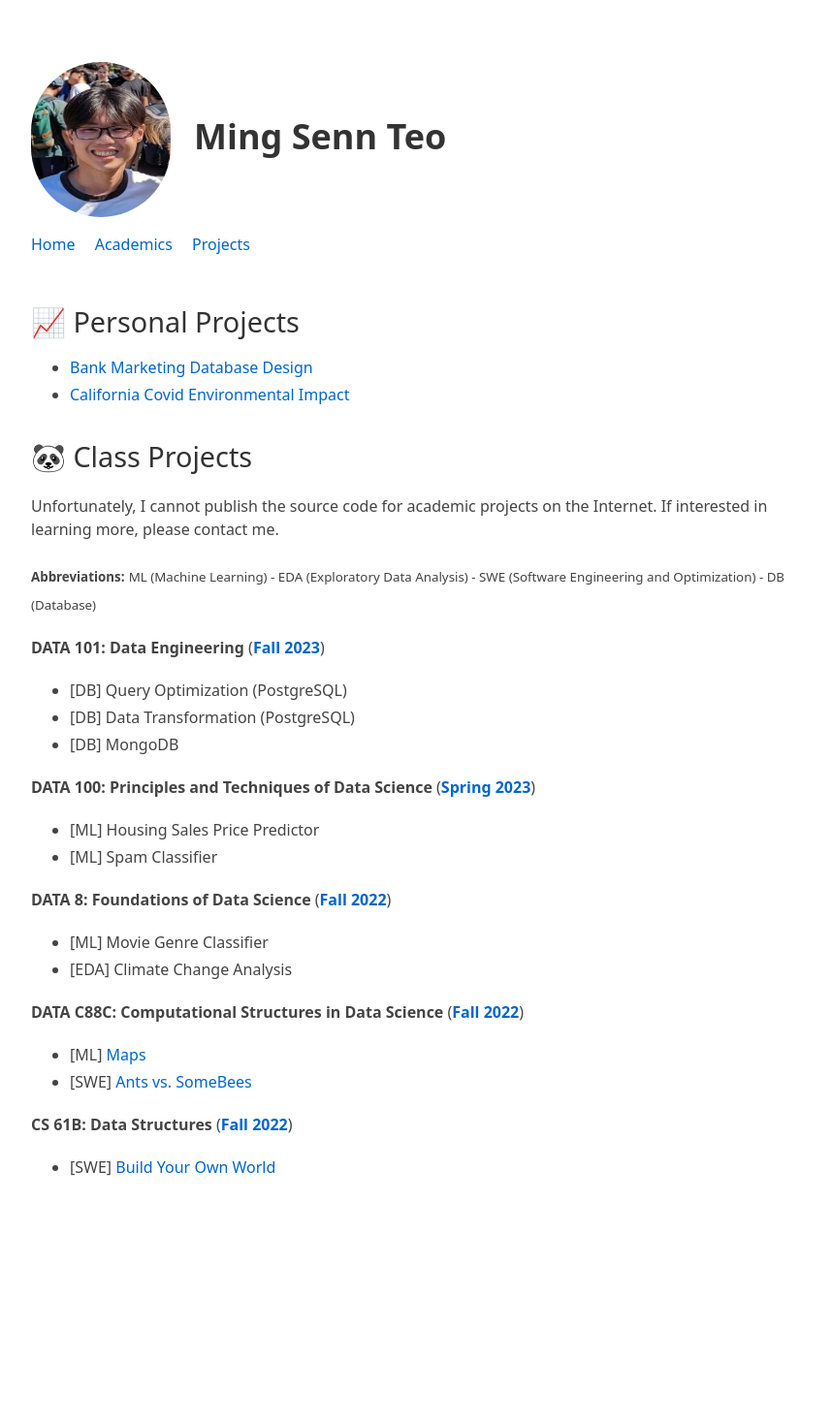
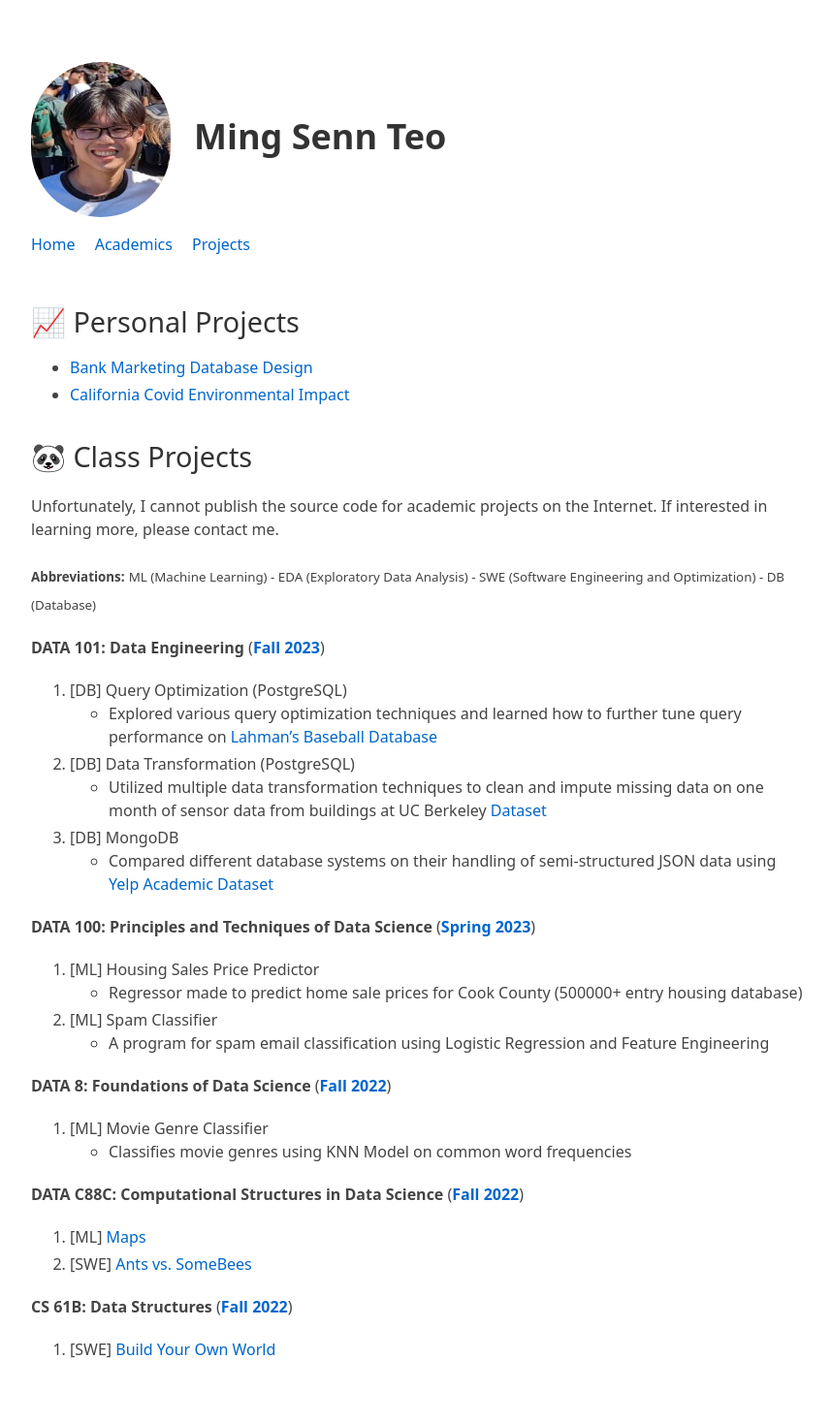
Before and after one commit to MSTeo01/old-website-2.0, a Jekyll site: the page built from projects.md, in a window 1280 px wide. Shown: the whole page at 97% size, without its empty margins (208-1066 px from the left). Built offline with Jekyll 4.4.1, drawn with Linux system fonts in a browser that asks for light colours; our own code applies the rules of GitHub Pages for plain Markdown files; before the commit the page ends 1280 px from its top, so only the background shows below that.

Commit message:
Update projects.md
added description

```diff
--- a/projects.md
+++ b/projects.md
@@ -12,22 +12,27 @@ Unfortunately, I cannot publish the source code for academic projects on the Int
 
 <sub><b>Abbreviations:</b></sub> <sub>ML (Machine Learning) - EDA (Exploratory Data Analysis) - SWE (Software Engineering and Optimization) - DB (Database)</sub>
 
-**DATA 101: Data Engineering** ([**Fall 2023**](https://fa23.data101.org/))<br>
-- [DB] Query Optimization (PostgreSQL)<br>
-- [DB] Data Transformation (PostgreSQL)<br>
-- [DB] MongoDB<br>
+**DATA 101: Data Engineering** ([**Fall 2023**](https://fa23.data101.org/))
+1. [DB] Query Optimization (PostgreSQL)
+   - Explored various query optimization techniques and learned how to further tune query performance on [Lahman's Baseball Database](http://seanlahman.com/download-baseball-database/)
+2. [DB] Data Transformation (PostgreSQL)
+   - Utilized multiple data transformation techniques to clean and impute missing data on one month of sensor data from buildings at UC Berkeley [Dataset](https://www.nature.com/articles/s41597-022-01257-x)
+3. [DB] MongoDB
+   - Compared different database systems on their handling of semi-structured JSON data using [Yelp Academic Dataset]()
 
 **DATA 100: Principles and Techniques of Data Science** ([**Spring 2023**](https://ds100.org/sp23/))<br>
-- [ML] Housing Sales Price Predictor<br>
-- [ML] Spam Classifier
+1. [ML] Housing Sales Price Predictor
+   - Regressor made to predict home sale prices for Cook County (500000+ entry housing database)
+2. [ML] Spam Classifier
+   - A program for spam email classification using Logistic Regression and Feature Engineering
 
 **DATA 8: Foundations of Data Science** ([**Fall 2022**](http://data8.org/fa22))<br>
-- [ML] Movie Genre Classifier<br>
-- [EDA] Climate Change Analysis<br>
+1. [ML] Movie Genre Classifier
+   - Classifies movie genres using KNN Model on common word frequencies
 
 **DATA C88C: Computational Structures in Data Science** ([**Fall 2022**](https://c88c.org/fa22/))<br>
-- [ML] [Maps](https://c88c.org/fa22/proj/maps/)
-- [SWE] [Ants vs. SomeBees](https://c88c.org/fa22/proj/ants/)
+1. [ML] [Maps](https://c88c.org/fa22/proj/maps/)
+2. [SWE] [Ants vs. SomeBees](https://c88c.org/fa22/proj/ants/)
 
 **CS 61B: Data Structures** ([**Fall 2022**](https://fa22.datastructur.es/))<br>
-- [SWE] [Build Your Own World](https://fa22.datastructur.es/materials/proj/proj3/)<br>
+1. [SWE] [Build Your Own World](https://fa22.datastructur.es/materials/proj/proj3/)<br>
```
